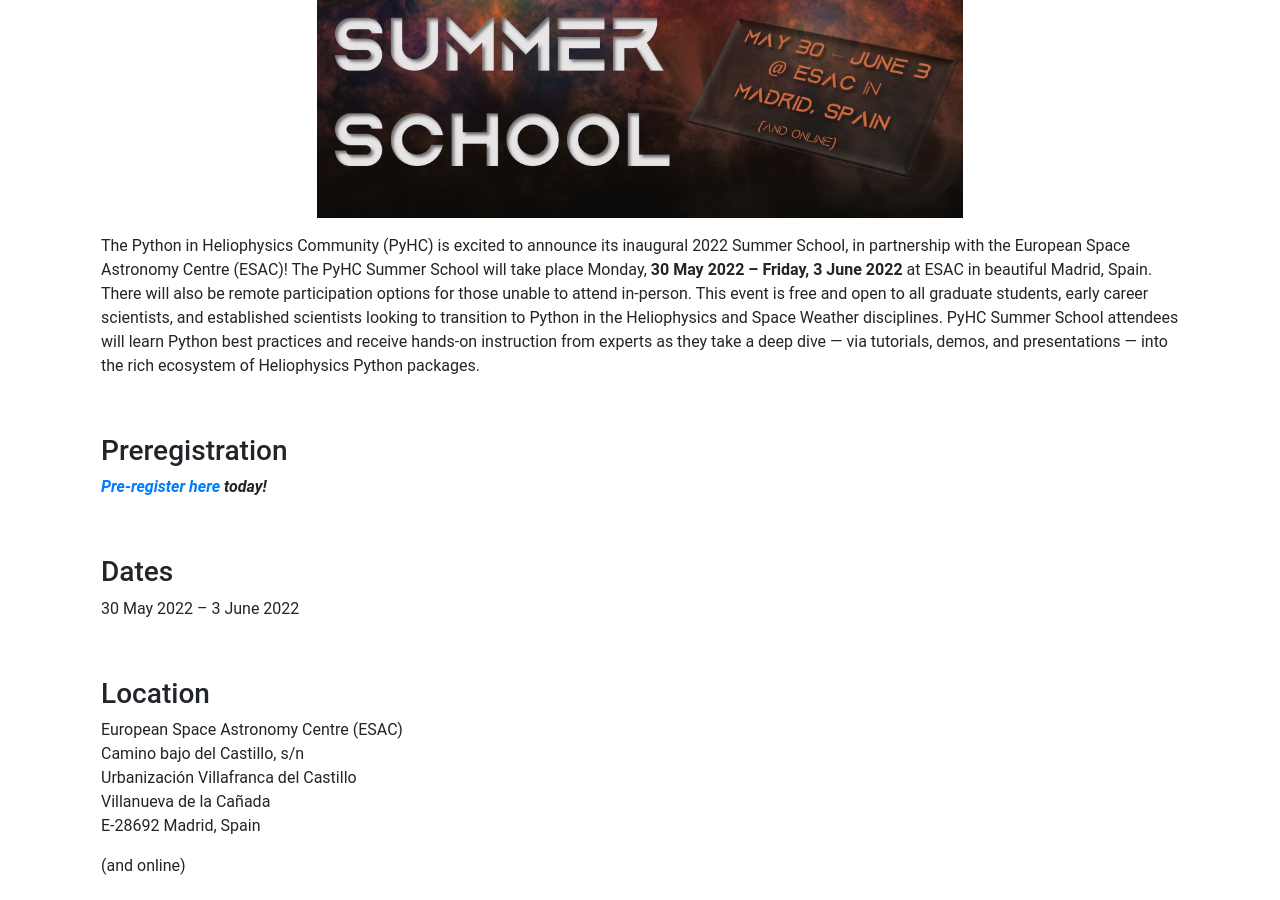
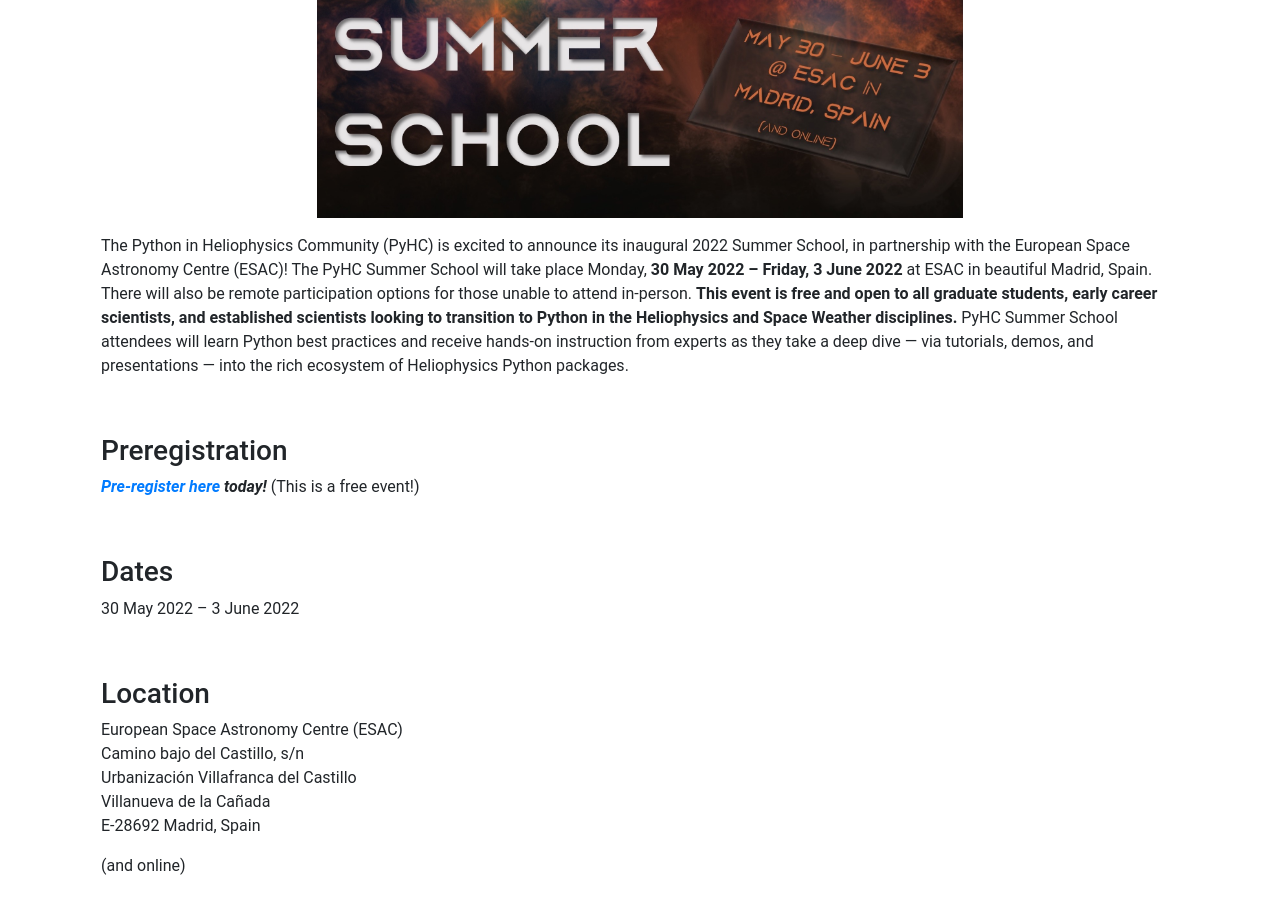
Before and after one commit to heliophysicsPy/heliophysicsPy.github.io, a Jekyll site: the page built from _pages/meetings/summer_school.md, in a window 1280 px wide and 900 px high, scrolled down 435 px. Built offline with Jekyll 4.4.1, drawn with Linux system fonts in a browser that asks for light colours; nearby versions of some CDN libraries.

Commit message:
Create Summer School page

```diff
--- a/_pages/meetings/summer_school.md
+++ b/_pages/meetings/summer_school.md
@@ -6,12 +6,13 @@
 ---
 <img src="../../img/page_images/summer-school.jpg" alt="Summer School 30 May 2022 – Friday, 3 June 2022" style="display: block; margin-left: auto; margin-right: auto; width: 60%">
 
-The Python in Heliophysics Community (PyHC) is excited to announce its inaugural 2022 Summer School, in partnership with the European Space Astronomy Centre (ESAC)! The PyHC Summer School will take place Monday, **30 May 2022 – Friday, 3 June 2022** at ESAC in beautiful Madrid, Spain. There will also be remote participation options for those unable to attend in-person. This event is free and open to all graduate students, early career scientists, and established scientists looking to transition to Python in the Heliophysics and Space Weather disciplines. PyHC Summer School attendees will learn Python best practices and receive hands-on instruction from experts as they take a deep dive — via tutorials, demos, and presentations — into the rich ecosystem of Heliophysics Python packages.
+The Python in Heliophysics Community (PyHC) is excited to announce its inaugural 2022 Summer School, in partnership with the European Space Astronomy Centre (ESAC)! The PyHC Summer School will take place Monday, **30 May 2022 – Friday, 3 June 2022** at ESAC in beautiful Madrid, Spain. There will also be remote participation options for those unable to attend in-person. **This event is free and open to all graduate students, early career scientists, and established scientists looking to transition to Python in the Heliophysics and Space Weather disciplines.** PyHC Summer School attendees will learn Python best practices and receive hands-on instruction from experts as they take a deep dive — via tutorials, demos, and presentations — into the rich ecosystem of Heliophysics Python packages.
 
 <br>
 
 ### Preregistration
 _**[Pre-register here](https://www.cosmos.esa.int/web/ihdea) today!**_
+(This is a free event!)
 
 <br>
 
```
